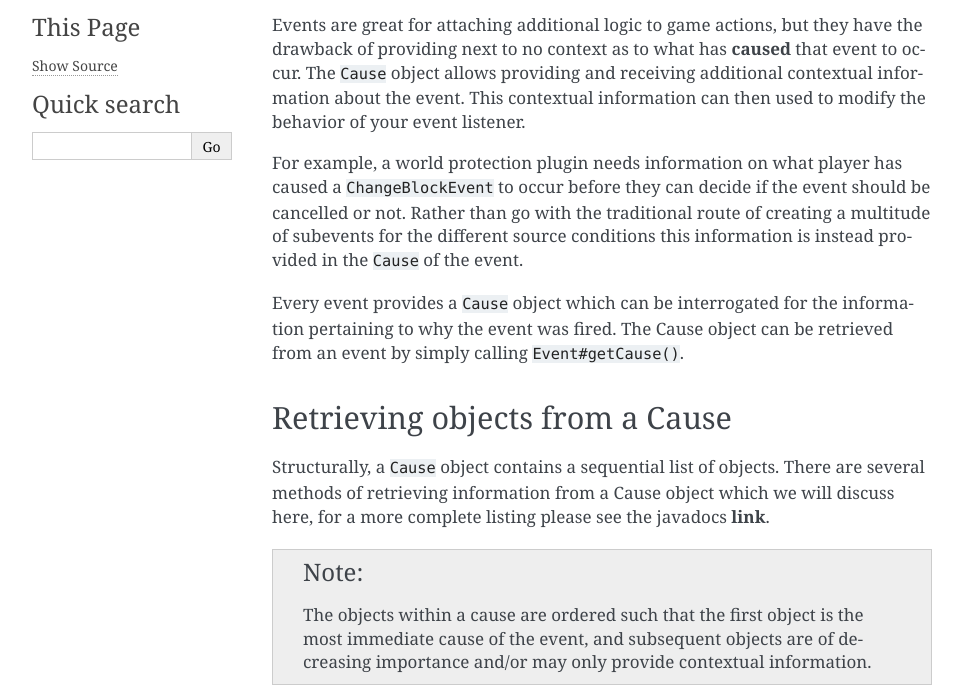
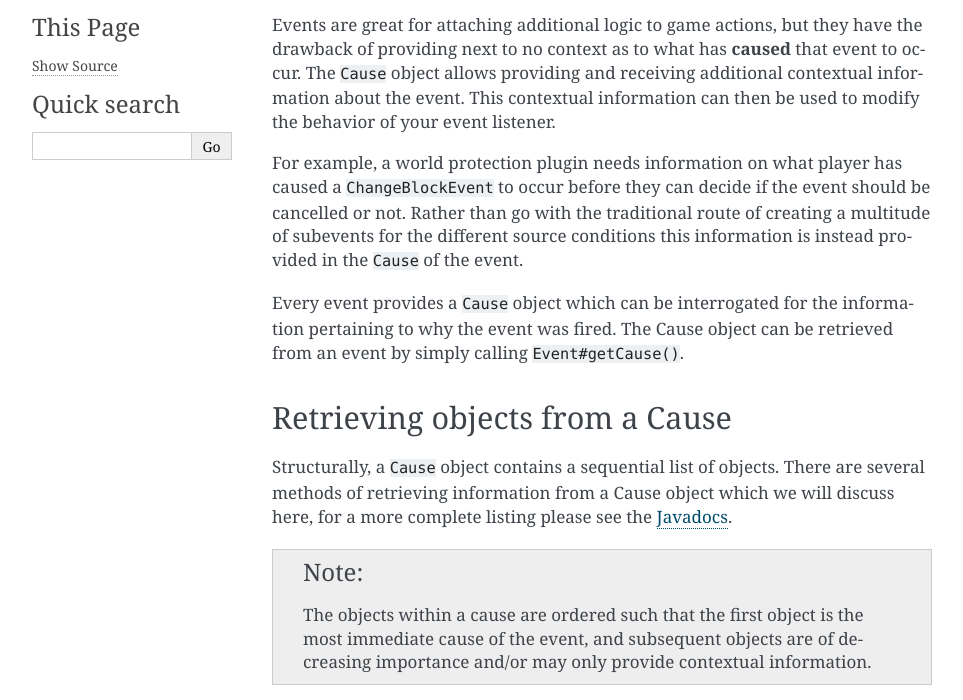
Before and after one commit to SpongePowered/SpongeDocs, a Sphinx documentation site: the page built from source/plugin/event/causes.rst, in a window 1280 px wide and 900 px high, cut to the strip 200-900 px from the top of the window. Shown: the whole strip, without its empty margins (148-1111 px from the left). Built offline with Sphinx 7.4.7, drawn with Linux system fonts in a browser that asks for light colours; pages that are not in the unit, such as notebooks, are missing from menus; cross-references to code outside the pages are shown as plain code.

Commit message:
Add JavaDocs link, and "be"

```diff
--- a/source/plugin/event/causes.rst
+++ b/source/plugin/event/causes.rst
@@ -14,8 +14,8 @@ Event Causes
 
 Events are great for attaching additional logic to game actions, but they have the drawback of providing next to no
 context as to what has **caused** that event to occur. The :javadoc:`Cause` object allows providing and receiving
-additional contextual information about the event. This contextual information can then used to modify the behavior of
-your event listener.
+additional contextual information about the event. This contextual information can then be used to modify the behavior
+of your event listener.
 
 For example, a world protection plugin needs information on what player has caused a :javadoc:`ChangeBlockEvent` to
 occur before they can decide if the event should be cancelled or not. Rather than go with the traditional route of
@@ -30,7 +30,7 @@ Retrieving objects from a Cause
 
 Structurally, a ``Cause`` object contains a sequential list of objects. There are several methods of
 retrieving information from a Cause object which we will discuss here, for a more complete
-listing please see the javadocs **link**.
+listing please see the `Javadocs <https://jd.spongepowered.org>`_.
 
 .. note::
 
```
